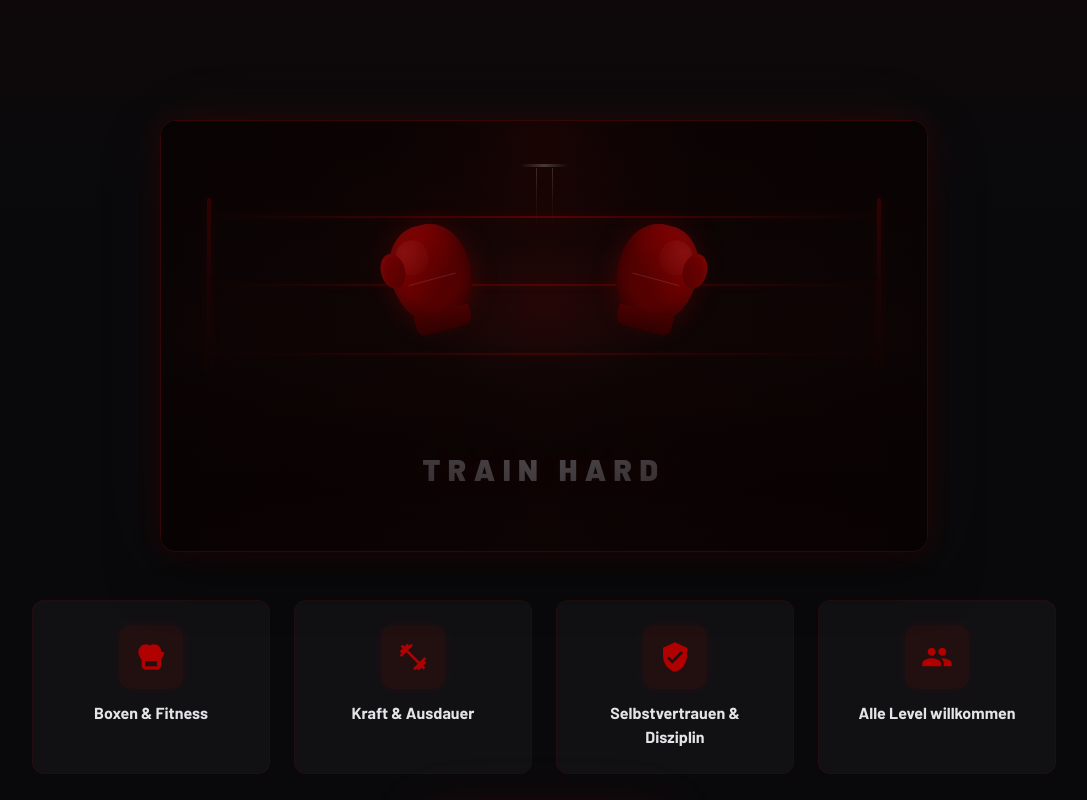
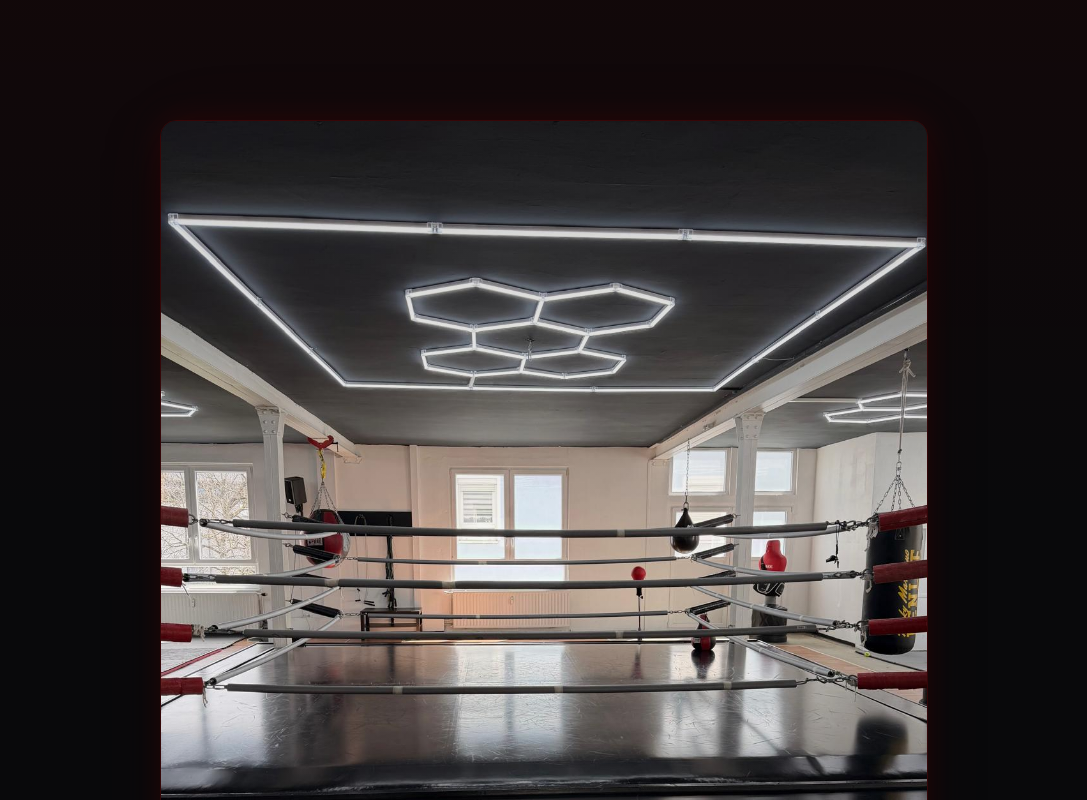
Before and after one commit to SalimLee/Salimlee-Gym, a Next.js app: page / in a window 1280 px wide. Shown: the part 480-1280 px from the top of the page, without its empty margins (96-1183 px from the left). Built offline with nearby package versions, Linux system fonts and the light colour scheme.

Commit message:
feat: Boxhandschuh-Grafik durch echtes Boxring-Foto ersetzen
- CSS-Boxhandschuh-Illustration entfernt
- Echtes Foto vom Boxring (Boxring.jpeg) eingebunden
- Dezenter Vignette-Overlay für Einpassung ins Design

https://claude.ai/code/session_01DTKZiaLohnQuArc1xeM1gC

```diff
--- a/components/sections/Hero.tsx
+++ b/components/sections/Hero.tsx
@@ -2,6 +2,7 @@
 
 import Image from 'next/image'
 import logoImage from '@/assets/logo.png'
+
 interface HeroProps {
   onBookingClick?: () => void
 }
@@ -66,125 +67,25 @@ export function Hero({ onBookingClick }: HeroProps) {
           />
         </div>
 
-        {/* Boxing Gym Image Area */}
+        {/* Boxing Gym Image */}
         <div className="relative mb-12 animate-fade-in-delay">
           <div
-            className="max-w-3xl mx-auto aspect-[16/9] rounded-2xl overflow-hidden relative"
+            className="max-w-3xl mx-auto rounded-2xl overflow-hidden relative"
             style={{
               boxShadow: '0 0 30px rgba(176, 0, 0, 0.15), 0 0 80px rgba(176, 0, 0, 0.05), 0 25px 50px rgba(0,0,0,0.5)',
               border: '1px solid rgba(176, 0, 0, 0.25)',
             }}
           >
-            {/* Dark gym background */}
-            <div className="absolute inset-0 bg-gradient-to-b from-[#0d0404] via-[#120606] to-[#0a0202]" />
-
-            {/* Dramatic overhead spotlight */}
-            <div className="absolute top-0 left-1/2 -translate-x-1/2 w-[40%] h-[80%]"
-              style={{ background: 'radial-gradient(ellipse at top, rgba(176,0,0,0.12) 0%, rgba(176,0,0,0.04) 40%, transparent 70%)' }}
+            <Image
+              src="/Boxring.jpeg"
+              alt="Boxring im Salim Lee Boxing & Fitness Gym"
+              width={1200}
+              height={900}
+              className="w-full h-auto object-cover"
+              priority
             />
-
-            {/* Secondary ambient light */}
-            <div className="absolute top-[10%] left-[20%] w-[25%] h-[40%]"
-              style={{ background: 'radial-gradient(circle, rgba(176,0,0,0.06) 0%, transparent 70%)' }}
-            />
-
-            {/* Boxing ring - floor canvas */}
-            <div className="absolute bottom-0 left-[5%] right-[5%] h-[30%] bg-gradient-to-t from-[#1a0808]/80 via-[#140505]/40 to-transparent" />
-
-            {/* Ring ropes with glow */}
-            {[22, 38, 54].map((top, i) => (
-              <div key={top} className="absolute left-[6%] right-[6%]" style={{ top: `${top}%` }}>
-                <div
-                  className="h-[2px] w-full"
-                  style={{
-                    background: `linear-gradient(to right, transparent, rgba(176,0,0,${0.35 - i * 0.1}) 20%, rgba(176,0,0,${0.5 - i * 0.12}) 50%, rgba(176,0,0,${0.35 - i * 0.1}) 80%, transparent)`,
-                    boxShadow: `0 0 ${8 - i * 2}px rgba(176,0,0,${0.3 - i * 0.08})`,
-                  }}
-                />
-              </div>
-            ))}
-
-            {/* Ring posts with glow */}
-            <div className="absolute top-[18%] left-[6%] w-[4px] h-[40%] rounded-full"
-              style={{ background: 'linear-gradient(to bottom, rgba(176,0,0,0.6), rgba(176,0,0,0.2), transparent)', boxShadow: '0 0 8px rgba(176,0,0,0.3)' }}
-            />
-            <div className="absolute top-[18%] right-[6%] w-[4px] h-[40%] rounded-full"
-              style={{ background: 'linear-gradient(to bottom, rgba(176,0,0,0.6), rgba(176,0,0,0.2), transparent)', boxShadow: '0 0 8px rgba(176,0,0,0.3)' }}
-            />
-
-            {/* Hanging hook/bar at top */}
-            <div className="absolute top-[10%] left-1/2 -translate-x-1/2 w-12 h-[3px] rounded-full"
-              style={{ background: 'linear-gradient(to right, transparent, rgba(180,180,180,0.4), transparent)' }}
-            />
-            {/* Laces */}
-            <div className="absolute top-[11%] left-[calc(50%-8px)] w-[1px] h-[14%]"
-              style={{ background: 'linear-gradient(to bottom, rgba(180,180,180,0.3), rgba(120,120,120,0.15), transparent)' }}
-            />
-            <div className="absolute top-[11%] left-[calc(50%+8px)] w-[1px] h-[14%]"
-              style={{ background: 'linear-gradient(to bottom, rgba(180,180,180,0.3), rgba(120,120,120,0.15), transparent)' }}
-            />
-
-            {/* LEFT BOXING GLOVE */}
-            <div className="absolute top-[24%] left-[26%] md:left-[30%] transform -rotate-[15deg]">
-              <div className="relative w-[60px] h-[75px] md:w-[80px] md:h-[100px]">
-                <div className="absolute inset-0 rounded-[45%_45%_50%_50%]"
-                  style={{
-                    background: 'linear-gradient(135deg, #c00000 0%, #b00000 25%, #6a0000 60%, #550000 100%)',
-                    boxShadow: '0 0 25px rgba(176,0,0,0.35), inset 0 -5px 15px rgba(0,0,0,0.5), inset 5px 5px 10px rgba(255,80,80,0.1)',
-                  }}
-                />
-                <div className="absolute top-[12%] left-[12%] w-[40%] h-[35%] rounded-full opacity-30"
-                  style={{ background: 'radial-gradient(circle at 30% 30%, rgba(255,120,120,0.6), transparent)' }}
-                />
-                <div className="absolute top-[20%] left-[-10%] w-[30%] h-[35%] rounded-[50%]"
-                  style={{ background: 'linear-gradient(135deg, #b00000, #6a0000)', boxShadow: 'inset 2px 2px 4px rgba(255,80,80,0.1)' }}
-                />
-                <div className="absolute bottom-[-8%] left-[15%] w-[70%] h-[20%] rounded-b-lg"
-                  style={{ background: 'linear-gradient(to bottom, #550000, #350000)' }}
-                />
-                <div className="absolute top-[55%] left-[20%] w-[60%] h-[1px] opacity-15 bg-white" />
-              </div>
-            </div>
-
-            {/* RIGHT BOXING GLOVE */}
-            <div className="absolute top-[24%] right-[26%] md:right-[30%] transform rotate-[15deg]">
-              <div className="relative w-[60px] h-[75px] md:w-[80px] md:h-[100px]">
-                <div className="absolute inset-0 rounded-[45%_45%_50%_50%]"
-                  style={{
-                    background: 'linear-gradient(225deg, #c00000 0%, #b00000 25%, #6a0000 60%, #550000 100%)',
-                    boxShadow: '0 0 25px rgba(176,0,0,0.35), inset 0 -5px 15px rgba(0,0,0,0.5), inset -5px 5px 10px rgba(255,80,80,0.1)',
-                  }}
-                />
-                <div className="absolute top-[12%] right-[12%] w-[40%] h-[35%] rounded-full opacity-30"
-                  style={{ background: 'radial-gradient(circle at 70% 30%, rgba(255,120,120,0.6), transparent)' }}
-                />
-                <div className="absolute top-[20%] right-[-10%] w-[30%] h-[35%] rounded-[50%]"
-                  style={{ background: 'linear-gradient(225deg, #b00000, #6a0000)', boxShadow: 'inset -2px 2px 4px rgba(255,80,80,0.1)' }}
-                />
-                <div className="absolute bottom-[-8%] left-[15%] w-[70%] h-[20%] rounded-b-lg"
-                  style={{ background: 'linear-gradient(to bottom, #550000, #350000)' }}
-                />
-                <div className="absolute top-[55%] left-[20%] w-[60%] h-[1px] opacity-15 bg-white" />
-              </div>
-            </div>
-
-            {/* Glow behind gloves */}
-            <div className="absolute top-[25%] left-1/2 -translate-x-1/2 w-[50%] h-[35%]"
-              style={{ background: 'radial-gradient(ellipse, rgba(176,0,0,0.1) 0%, transparent 60%)' }}
-            />
-
-            {/* Central text */}
-            <div className="absolute bottom-[15%] left-0 right-0 text-center">
-              <div className="text-xl md:text-3xl font-black tracking-[0.25em] text-dark-400/70"
-                style={{ textShadow: '0 0 20px rgba(176,0,0,0.15)' }}
-              >
-                TRAIN HARD
-              </div>
-            </div>
-
-            {/* Vignette */}
-            <div className="absolute inset-0 bg-gradient-to-r from-[#080202]/60 via-transparent to-[#080202]/60" />
-            <div className="absolute inset-0 bg-gradient-to-b from-[#080202]/30 via-transparent to-[#080202]/70" />
+            {/* Vignette overlay */}
+            <div className="absolute inset-0 bg-gradient-to-b from-dark-950/20 via-transparent to-dark-950/40" />
           </div>
         </div>
 
```
